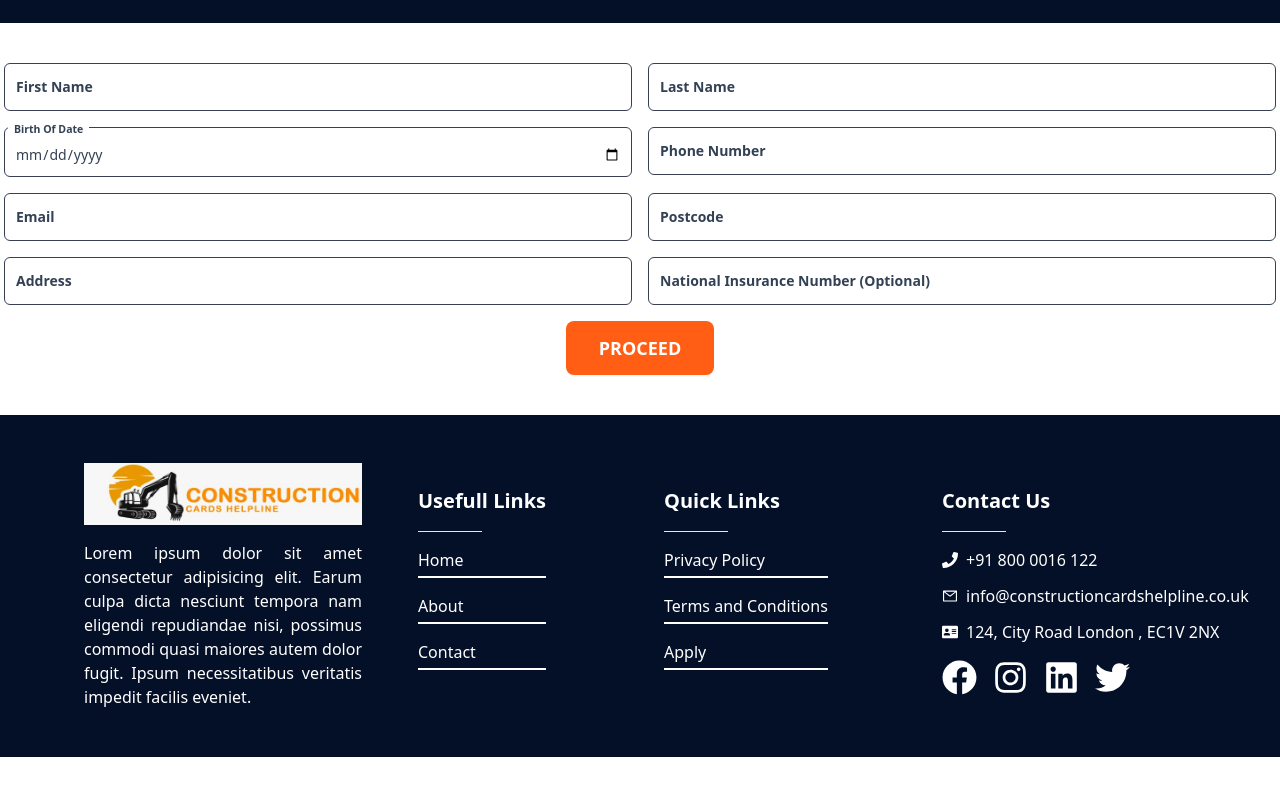
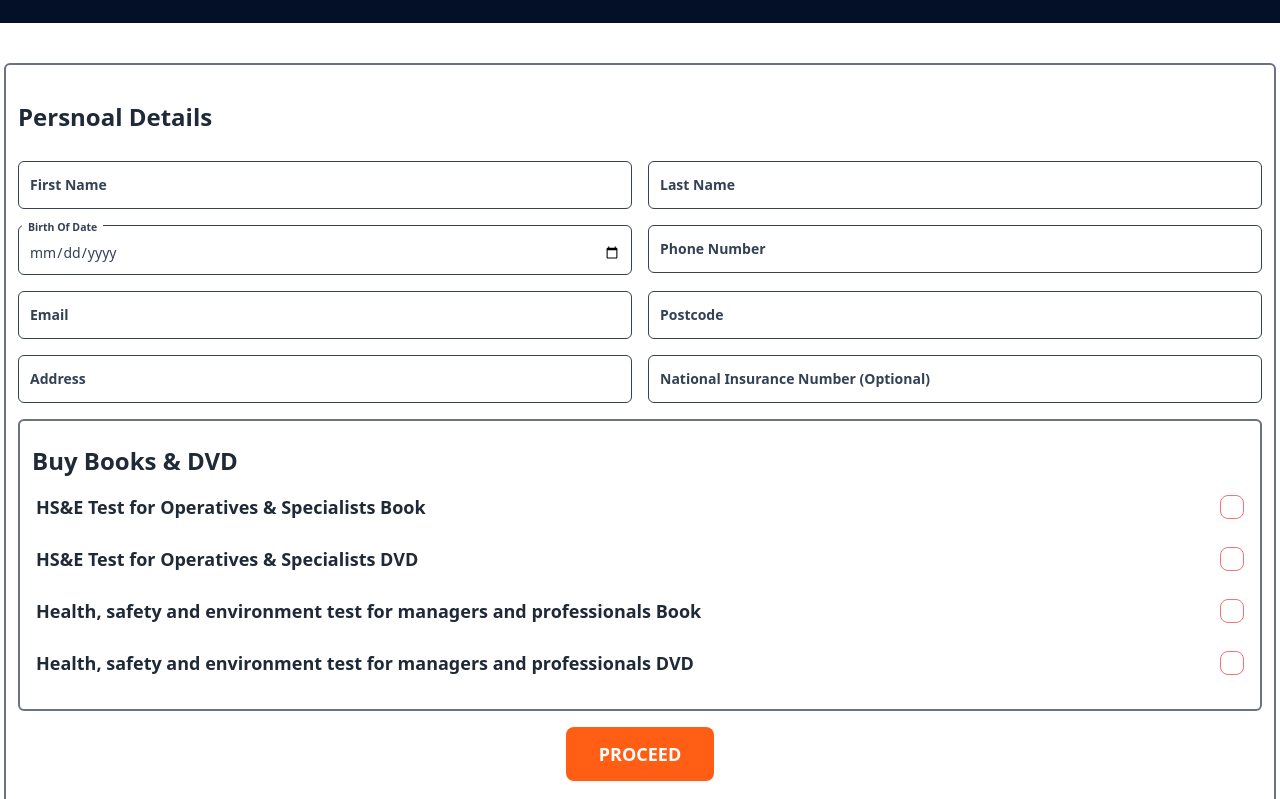
Before and after one commit to nishantsingh345/construction2, a Next.js app: page /revisnoal-material in a window 1280 px wide. Shown: the part 340-1139 px from the top of the page. Before the commit the page ends 1097 px from the top, so only its background shows below. Built offline with nearby package versions, Linux system fonts and the light colour scheme.

Commit message:
add form in revisonal

```diff
--- a/src/app/revisnoal-material/page.tsx
+++ b/src/app/revisnoal-material/page.tsx
@@ -1,3 +1,4 @@
+import RevisinoalForm from "@/components/book/reisinoal/Revisinoal";
 import Hero from "@/components/common/Hero";
 import PersnoalDetails from "@/components/common/PersnoalDetails";
 import React from "react";
@@ -8,7 +9,7 @@ const page = (props: Props) => {
   return (
     <div>
       <Hero name="Revisional Material" />
-      <PersnoalDetails href="/" />
+      <RevisinoalForm />
     </div>
   );
 };
--- a/src/components/book/citb/CitbForm.tsx
+++ b/src/components/book/citb/CitbForm.tsx
@@ -231,7 +231,6 @@ const CitbForm = (props: Props) => {
                   register={register}
                   options={[
                     {
-                      name: "Astrology",
                       value: { name: "Astrology" },
                     },
                   ]}
--- /dev/null
+++ b/src/components/book/reisinoal/Revisinoal.tsx
@@ -0,0 +1,170 @@
+"use client";
+
+import Section from "@/components/common/Section";
+import { Button, Select, Input, Form, Checkbox } from "@/components/forms";
+// import { error } from "console";
+import Link from "next/link";
+import React, { Children } from "react";
+import { useForm, SubmitHandler } from "react-hook-form";
+
+type Props = {};
+
+type Inputs = {
+  example: string;
+  exampleRequired: string;
+};
+
+const RevisinoalForm = (props: Props) => {
+  const {
+    register,
+    handleSubmit,
+    watch,
+    formState: { errors },
+  } = useForm<Inputs>();
+  const onSubmit: SubmitHandler<Inputs> = (data) => console.log(data);
+  return (
+    <div className="py-10">
+      <Section>
+        <Form onSubmit={handleSubmit(onSubmit)}>
+          <div className="flex flex-col space-y-4 py-6 border-2 border-gray-500 rounded-md px-3">
+            <p className="font-bold text-2xl py-3">Persnoal Details</p>
+            <div className="grid md:grid-cols-2 gap-4 ">
+              <Input
+                type={"string"}
+                name={"name"}
+                id="name"
+                register={register}
+                required={true}
+                label="First Name"
+                placeholder={""}
+              />
+
+              <Input
+                type={"string"}
+                name={"lastname"}
+                id="lastname"
+                register={register}
+                required={true}
+                label="Last Name"
+                placeholder={""}
+              />
+            </div>
+
+            <div className="grid md:grid-cols-2 gap-4 ">
+              <Input
+                type={"date"}
+                name={"birthdate"}
+                id="birthdate"
+                register={register}
+                required={true}
+                label="Birth Of Date"
+                placeholder={""}
+              />
+
+              <Input
+                type={"text"}
+                name={"mobileNumber"}
+                id="mobileNumber"
+                register={register}
+                required={true}
+                maxLength={10}
+                label="Phone Number"
+                placeholder={""}
+              />
+            </div>
+
+            <div className="grid md:grid-cols-2 gap-4 ">
+              <Input
+                type={"email"}
+                name={"email"}
+                id="email"
+                register={register}
+                required={true}
+                label="Email"
+                placeholder={""}
+              />
+
+              <Input
+                type={"text"}
+                name={"postcpde"}
+                id="postcode"
+                register={register}
+                required={true}
+                maxLength={""}
+                label="Postcode"
+                placeholder={""}
+              />
+            </div>
+
+            <div className="grid md:grid-cols-2 gap-4 ">
+              <Input
+                type={"text"}
+                name={"address"}
+                id="address"
+                register={register}
+                required={true}
+                label="Address"
+                placeholder={""}
+              />
+
+              <Input
+                type={"text"}
+                name={"InsuranceNumber"}
+                id="InsuranceNumber"
+                register={register}
+                required={true}
+                maxLength={""}
+                label="National Insurance Number (Optional)"
+                placeholder={""}
+              />
+            </div>
+
+            <div className="py-6 border-2 border-gray-500 rounded-md flex flex-col space-y-2 px-3">
+              <p className="font-bold text-2xl">Buy Books & DVD</p>
+              <label className="cursor-pointer label">
+                <span className="label-text font-bold md:text-lg">
+                  HS&E Test for Operatives & Specialists Book
+                </span>
+                <input
+                  type="checkbox"
+                  name="hse"
+                  {...register}
+                  value="HS&E Test for Operatives & Specialists Book"
+                  className="checkbox checkbox-error"
+                />
+              </label>
+              <label className="cursor-pointer label">
+                <span className="label-text font-bold md:text-lg">
+                  HS&E Test for Operatives & Specialists DVD
+                </span>
+                <input type="checkbox" className="checkbox checkbox-error" />
+              </label>
+              <label className="cursor-pointer label">
+                <span className="label-text font-bold md:text-lg">
+                  Health, safety and environment test for managers and professionals Book
+                </span>
+                <input type="checkbox" className="checkbox checkbox-error" />
+              </label>
+              <label className="cursor-pointer label">
+                <span className="label-text font-bold md:text-lg">
+                  Health, safety and environment test for managers and professionals DVD
+                </span>
+                <input type="checkbox" className="checkbox checkbox-error" />
+              </label>
+            </div>
+
+            <div className="flex items-center justify-center ">
+              <Button
+                className="bg-[#ff5e14]  hover:bg-[#ff5e14]/90 cursor-pointer px-10 focus:ring-gray-300 text-white py-3 font-bold mx-auto text-lg rounded-lg"
+                btnText="PROCEED"
+                type="Submit"
+              />
+            </div>
+          </div>
+        </Form>
+      </Section>
+    </div>
+  );
+};
+
+export default RevisinoalForm;
--- a/src/components/forms/Checkbox.tsx
+++ b/src/components/forms/Checkbox.tsx
@@ -9,6 +9,7 @@ interface Props {
   children: any;
   errors: any;
   label: any;
+  value: any;
 }
 
 function Checkbox({
@@ -19,6 +20,7 @@ function Checkbox({
   errors,
   name,
   children,
+  value,
   label,
 }: Props): ReactElement {
   return (
@@ -27,9 +29,9 @@ function Checkbox({
         <input
           type={type}
           id={id}
-          defaultChecked={true}
+          defaultChecked={false}
           name={name}
-          className="text-[#0B8188] border-gray-600 rounded mt-1 focus:ring-[#0B8188]"
+          className="text-[#0B8188] border-gray-600 checkbox-md cursor-pointer  mt-1 focus:ring-[#0B8188] rounded-md"
           {...register(name, { required })}
         />
         <label htmlFor={id} className="block text-sm text-gray-900">
```
